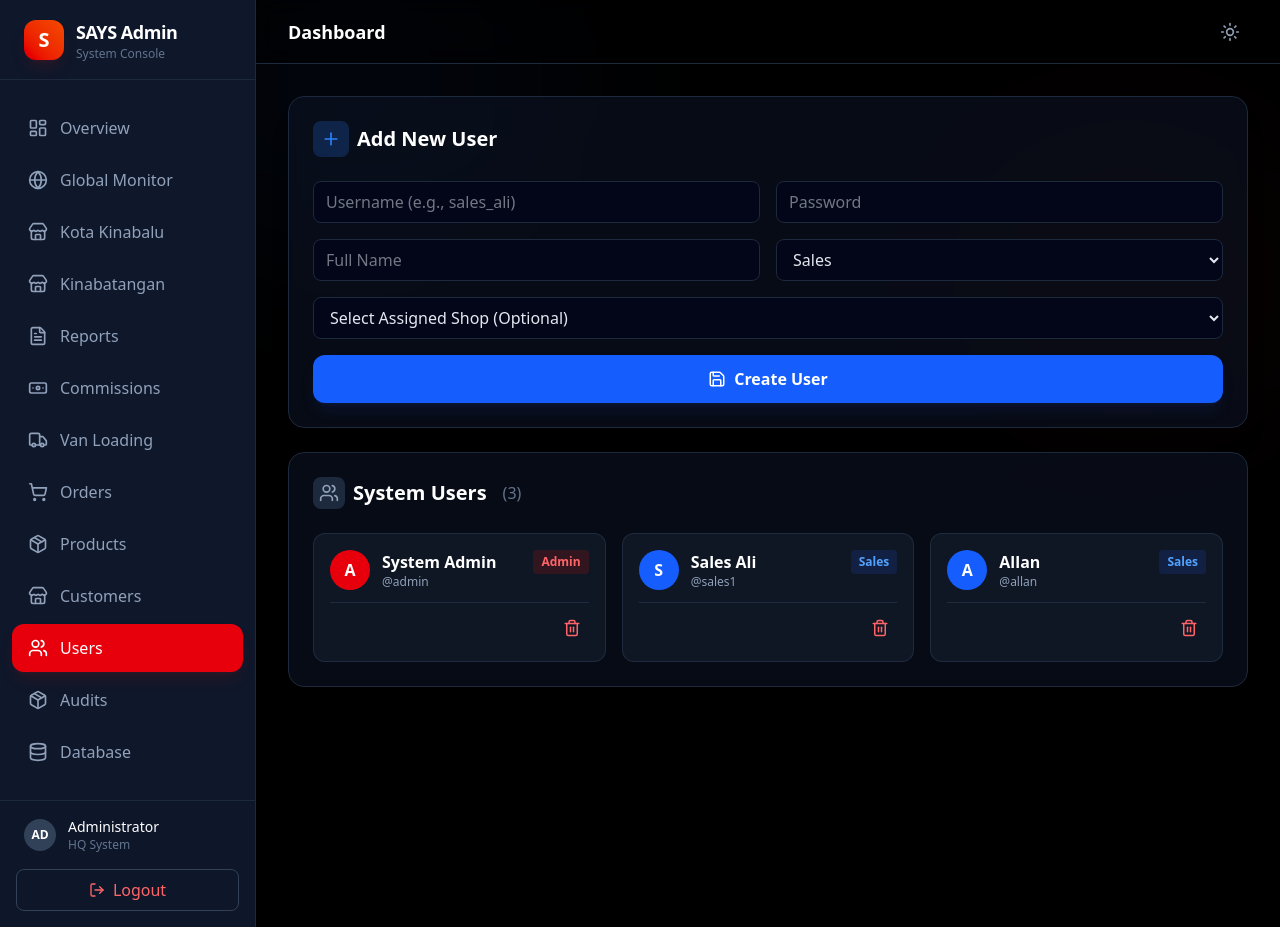
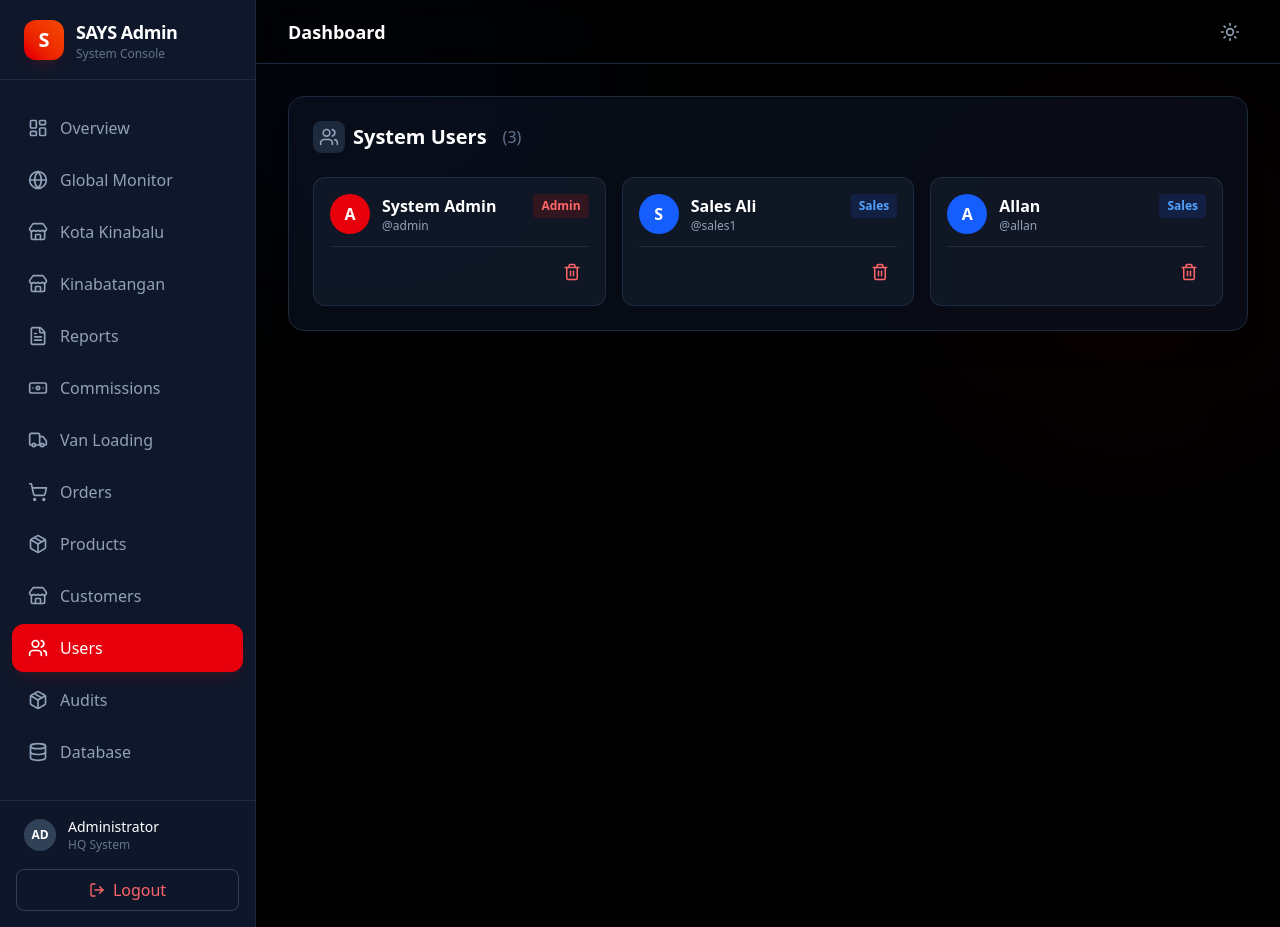
Before and after one commit to gembosix123-netizen/says-web, a Next.js app: page /admin/users in a window 1280 px wide. Built offline with nearby package versions, Linux system fonts and the light colour scheme.

Commit message:
Step 1: Centralized User Management and Fixed Type Errors

```diff
--- a/app/admin/global-monitor/page.tsx
+++ b/app/admin/global-monitor/page.tsx
@@ -2,6 +2,8 @@ import { db } from '@/lib/db';
 import { Transaction, User, Customer } from '@/types';
 import { formatCurrency } from '@/lib/utils';
 import { Globe, TrendingUp, Users, ShoppingBag } from 'lucide-react';
+
+import UserManagement from '@/components/features/admin/UserManagement';
 
 export const dynamic = 'force-dynamic';
 
--- a/app/admin/users/page.tsx
+++ b/app/admin/users/page.tsx
@@ -1,5 +1,5 @@
 import UserManagement from '@/components/features/admin/UserManagement';
 
 export default function Page() {
-  return <UserManagement />;
+  return <UserManagement enableCreation={false} />;
 }
--- a/app/api/users/route.ts
+++ b/app/api/users/route.ts
@@ -13,9 +13,9 @@ const hashPassword = (password: string) => {
 export async function POST(request: Request) {
   try {
     const body = await request.json();
-    const { username, password, role, name, assignedShopId } = body;
+    const { username, password, role, name, assignedShopId, branch } = body;
 
-    if (!username || !password || !role || !name) {
+    if (!username || !password || !role || !name || !branch) {
       return NextResponse.json({ error: 'Missing required fields' }, { status: 400 });
     }
 
@@ -32,6 +32,7 @@ export async function POST(request: Request) {
       role,
       name,
       assignedShopId: assignedShopId || null,
+      branch,
     };
 
     await db.users.save(newUser);
@@ -54,12 +55,12 @@ export async function GET(request: Request) {
     if (role) {
         const filtered = users
           .filter((u) => u.role === role)
-          .map((u) => ({ id: u.id, username: u.username, role: u.role, name: u.name, assignedShopId: u.assignedShopId }));
+          .map((u) => ({ id: u.id, username: u.username, role: u.role, name: u.name, assignedShopId: u.assignedShopId, branch: u.branch }));
         return NextResponse.json(filtered);
     }
 
     // Return all users (exclude passwords for security)
-    const safeUsers = users.map((u) => ({ id: u.id, username: u.username, role: u.role, name: u.name, assignedShopId: u.assignedShopId }));
+    const safeUsers = users.map((u) => ({ id: u.id, username: u.username, role: u.role, name: u.name, assignedShopId: u.assignedShopId, branch: u.branch }));
     return NextResponse.json(safeUsers);
   } catch (error) {
     return NextResponse.json({ error: 'Failed to fetch users' }, { status: 500 });
--- a/components/features/admin/UserManagement.tsx
+++ b/components/features/admin/UserManagement.tsx
@@ -1,6 +1,6 @@
 'use client';
 import React, { useState, useEffect } from 'react';
-import { Plus, Save, Trash2, Users, Store } from 'lucide-react';
+import { Plus, Save, Trash2, Users, Store, Globe } from 'lucide-react';
 
 interface UserType {
   id: string;
@@ -8,6 +8,7 @@ interface UserType {
   name: string;
   role: string;
   assignedShopId?: string;
+  branch: string;
 }
 
 interface Customer {
@@ -15,7 +16,11 @@ interface Customer {
   name: string;
 }
 
-export default function UserManagement() {
+interface UserManagementProps {
+  enableCreation?: boolean;
+}
+
+export default function UserManagement({ enableCreation = true }: UserManagementProps) {
   const [users, setUsers] = useState<UserType[]>([]);
   const [customers, setCustomers] = useState<Customer[]>([]);
   const [loading, setLoading] = useState(true);
@@ -24,7 +29,8 @@ export default function UserManagement() {
     password: '',
     name: '',
     role: 'Sales',
-    assignedShopId: ''
+    assignedShopId: '',
+    branch: ''
   });
 
   const fetchUsers = async () => {
@@ -57,7 +63,7 @@ export default function UserManagement() {
 
   const handleSubmit = async (e: React.FormEvent) => {
     e.preventDefault();
-    if (!form.username || !form.password || !form.name) {
+    if (!form.username || !form.password || !form.name || !form.branch) {
       alert('Please fill in all required fields');
       return;
     }
@@ -71,7 +77,7 @@ export default function UserManagement() {
 
       if (res.ok) {
         alert('User created successfully');
-        setForm({ username: '', password: '', name: '', role: 'Sales', assignedShopId: '' });
+        setForm({ username: '', password: '', name: '', role: 'Sales', assignedShopId: '', branch: '' });
         fetchUsers();
       } else {
         const err = await res.json();
@@ -100,6 +106,7 @@ export default function UserManagement() {
 
   return (
     <div className="space-y-6 max-w-7xl mx-auto">
+      {enableCreation && (
       <div className="bg-slate-900/50 backdrop-blur-sm p-6 rounded-2xl shadow-xl border border-slate-800">
         <h2 className="text-xl font-bold mb-6 text-white flex items-center gap-2">
           <span className="bg-blue-500/20 text-blue-500 p-2 rounded-lg">
@@ -133,12 +140,25 @@ export default function UserManagement() {
           />
 
           <select
+            value={form.branch}
+            onChange={(e) => setForm({ ...form, branch: e.target.value })}
+            className="w-full px-3 py-2 bg-slate-950 border border-slate-800 rounded-lg text-slate-200 focus:outline-none focus:ring-2 focus:ring-blue-500"
+            required
+          >
+            <option value="">Select Branch (Required)</option>
+            <option value="Kota Kinabalu">Kota Kinabalu</option>
+            <option value="Kinabatangan">Kinabatangan</option>
+            <option value="HQ">HQ</option>
+          </select>
+
+          <select
             value={form.role}
             onChange={(e) => setForm({ ...form, role: e.target.value })}
             className="w-full px-3 py-2 bg-slate-950 border border-slate-800 rounded-lg text-slate-200 focus:outline-none focus:ring-2 focus:ring-blue-500"
           >
             <option value="Sales">Sales</option>
             <option value="Admin">Admin</option>
+            <option value="Super Admin">Super Admin</option>
           </select>
 
           {form.role === 'Sales' && (
@@ -159,6 +179,7 @@ export default function UserManagement() {
           </button>
         </form>
       </div>
+      )}
 
       <div className="bg-slate-900/50 backdrop-blur-sm p-6 rounded-2xl shadow-xl border border-slate-800">
         <h2 className="text-xl font-bold mb-6 text-white flex items-center gap-2">
--- a/types/index.ts
+++ b/types/index.ts
@@ -1,4 +1,4 @@
-export type Role = 'Admin' | 'Sales' | 'Store';
+export type Role = 'Super Admin' | 'Admin' | 'Sales';
 
 export interface User {
   id: string;
@@ -8,7 +8,7 @@ export interface User {
   name: string;
   assignedShopId?: string | null;
   commissionRate?: number; // 0.05 for 5%
-  branch?: string;
+  branch: 'Kota Kinabalu' | 'Kinabatangan' | 'HQ';
 }
 
 export interface CommissionPayout {
```
